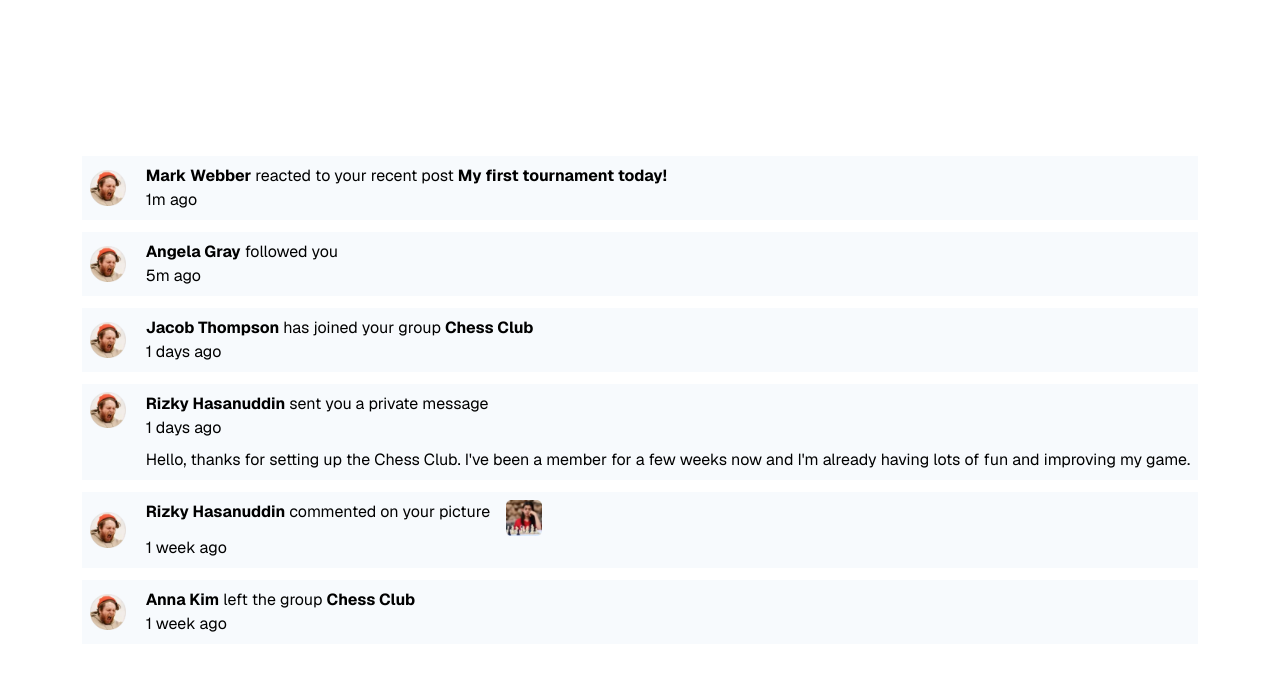
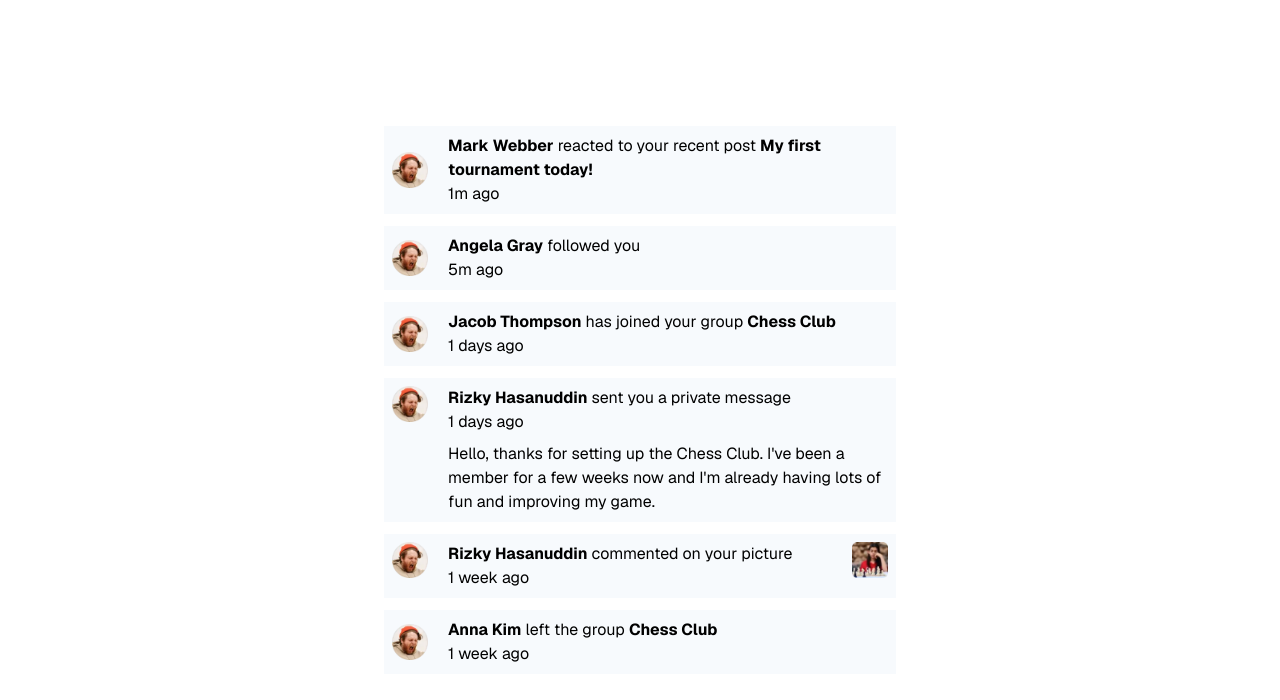
Before and after one commit to TheMcnafaha/fe-notifications-page, a Next.js app: page / in a window 1280 px wide. Shown: the top 700 px of the page. Built offline with nearby package versions, Linux system fonts and the light colour scheme.

Commit message:
refactor(picture notification): better css

```diff
--- a/src/app/components/notifiaction-seen-container.tsx
+++ b/src/app/components/notifiaction-seen-container.tsx
@@ -8,7 +8,7 @@ type NotificationSeenContainerProps = {
 export function NotificationSeenContainer(
   props: NotificationSeenContainerProps,
 ) {
-  if (props.type === "private") {
+  if (props.type === "private" || props.type === "picture") {
     return (
       <div className={`p-2 ${props.seen ? "" : "bg-very-ligth-grayish-blue"}`}>
         {props.children}
--- a/src/app/components/notification-manager.tsx
+++ b/src/app/components/notification-manager.tsx
@@ -114,7 +114,7 @@ export function AllNotifications() {
   ];
   return (
     <>
-      <ul className="flex flex-col gap-3">
+      <ul className="flex max-w-lg flex-col gap-3">
         {reactions.map((notification, i) => {
           return (
             <li key={i}>
--- a/src/app/components/notifications.tsx
+++ b/src/app/components/notifications.tsx
@@ -161,21 +161,21 @@ export function PicutureNotification({
   const { userName, imgUrl, timeStamp, pictureUrl } = notification;
   return (
     <>
+      <div className="flex w-full gap-5">
         <img
           className="h-9 w-9"
           src={imgUrl}
           alt={`profile picture of ${userName}`}
         />
         <div>
-        <div className="flex gap-4">
           <div>
             <span className="font-bold">{userName}</span>
             {` commented on your picture `}
             <Link href="/" className="font-bold"></Link>
+            <div className="row-start-2">{`${timeStamp} ago`}</div>
           </div>
-          <img className="h-9 w-9" src={pictureUrl} alt="image of post" />
         </div>
-        <div>{`${timeStamp} ago`}</div>
+        <img className="ml-auto h-9 w-9" src={pictureUrl} alt="image of post" />
       </div>
     </>
   );
```
Lines whose indentation alone changed are shown as unchanged.
